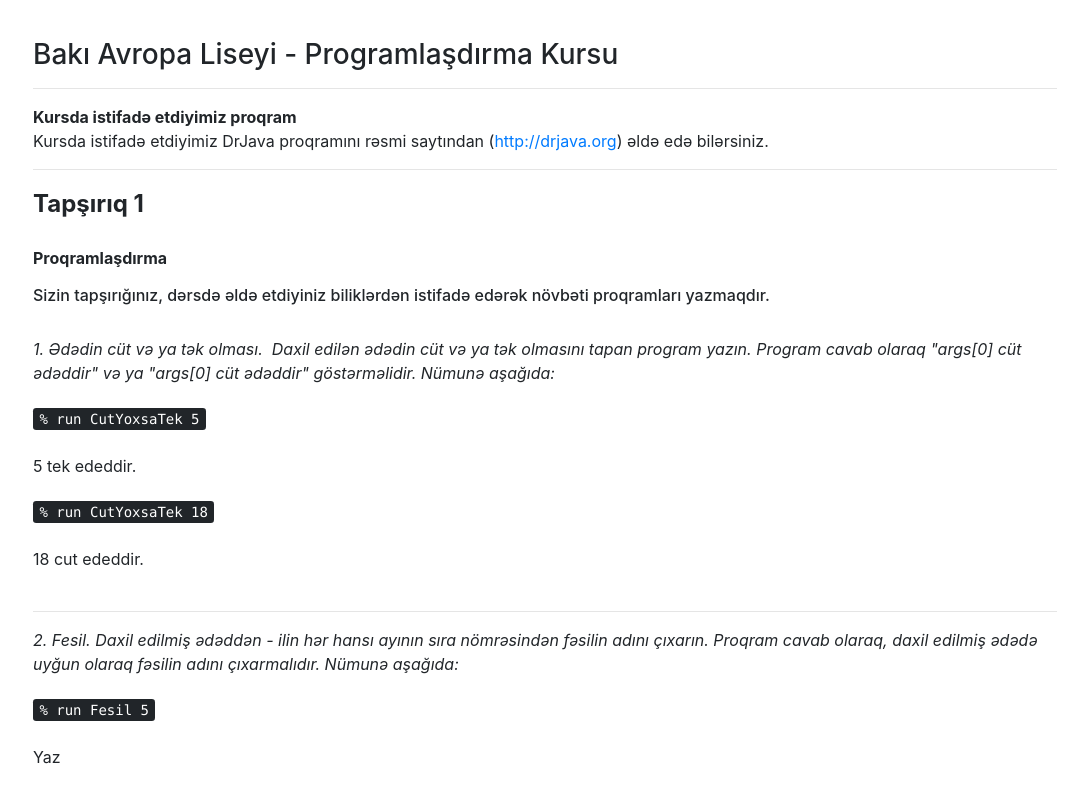
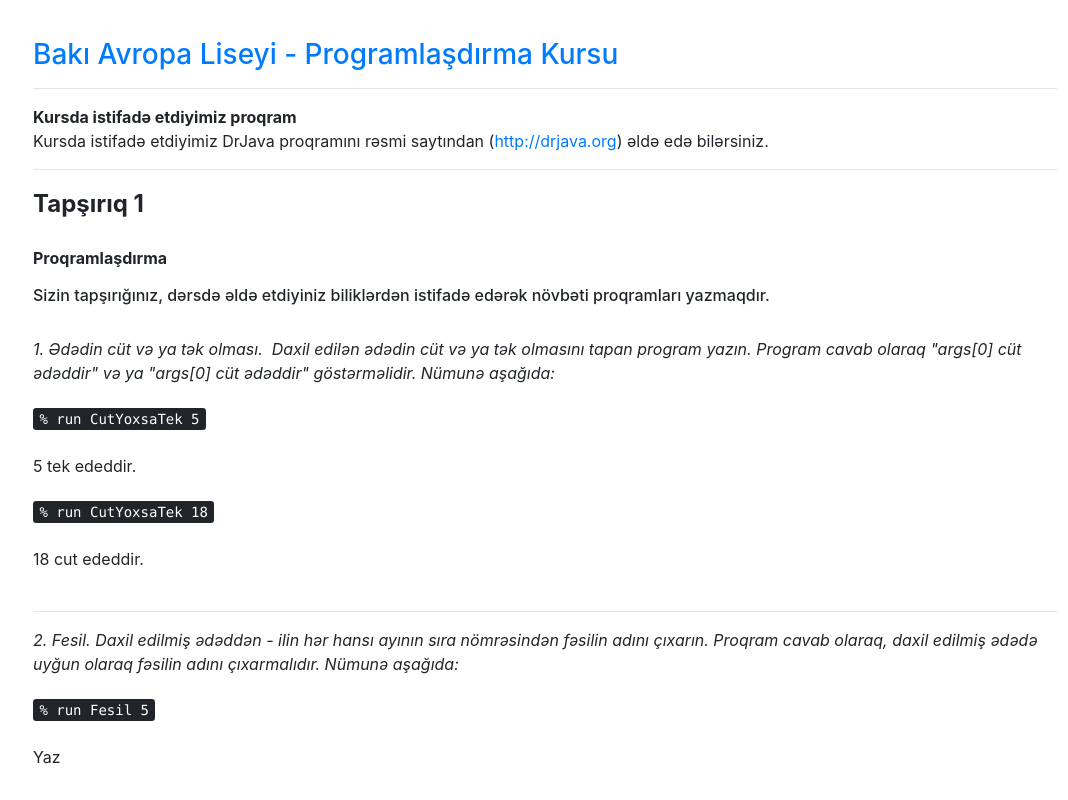
Before and after one commit to belcs/belcs.github.io, a plain HTML site: page assignment1.html in a window 1280 px wide. Shown: the top 800 px of the page, without its empty margins (95-1163 px from the left). Drawn offline with nearby package versions, Linux system fonts and the light colour scheme.

Commit message:
minor changes

```diff
--- a/assignment1.html
+++ b/assignment1.html
@@ -9,7 +9,7 @@
 <body>
 	<div class="content">
 		<div class="header">
-			<h3>Bakı Avropa Liseyi - Programlaşdırma Kursu</h3>
+			<h3><a href="http://belcs.github.io">Bakı Avropa Liseyi - Programlaşdırma Kursu</a></h3>
 		</div>
 		<hr>
 		<div class="main">
```
